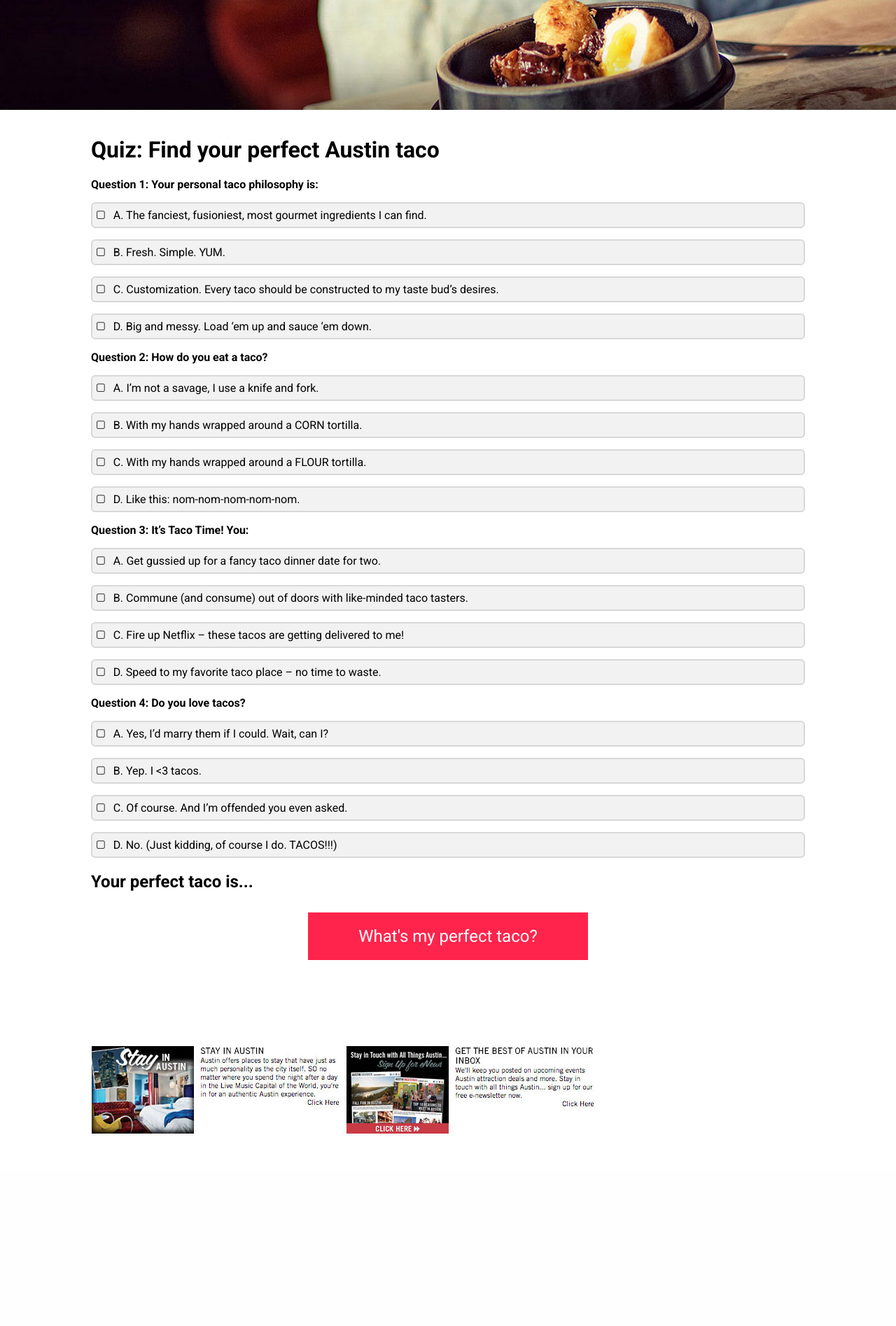
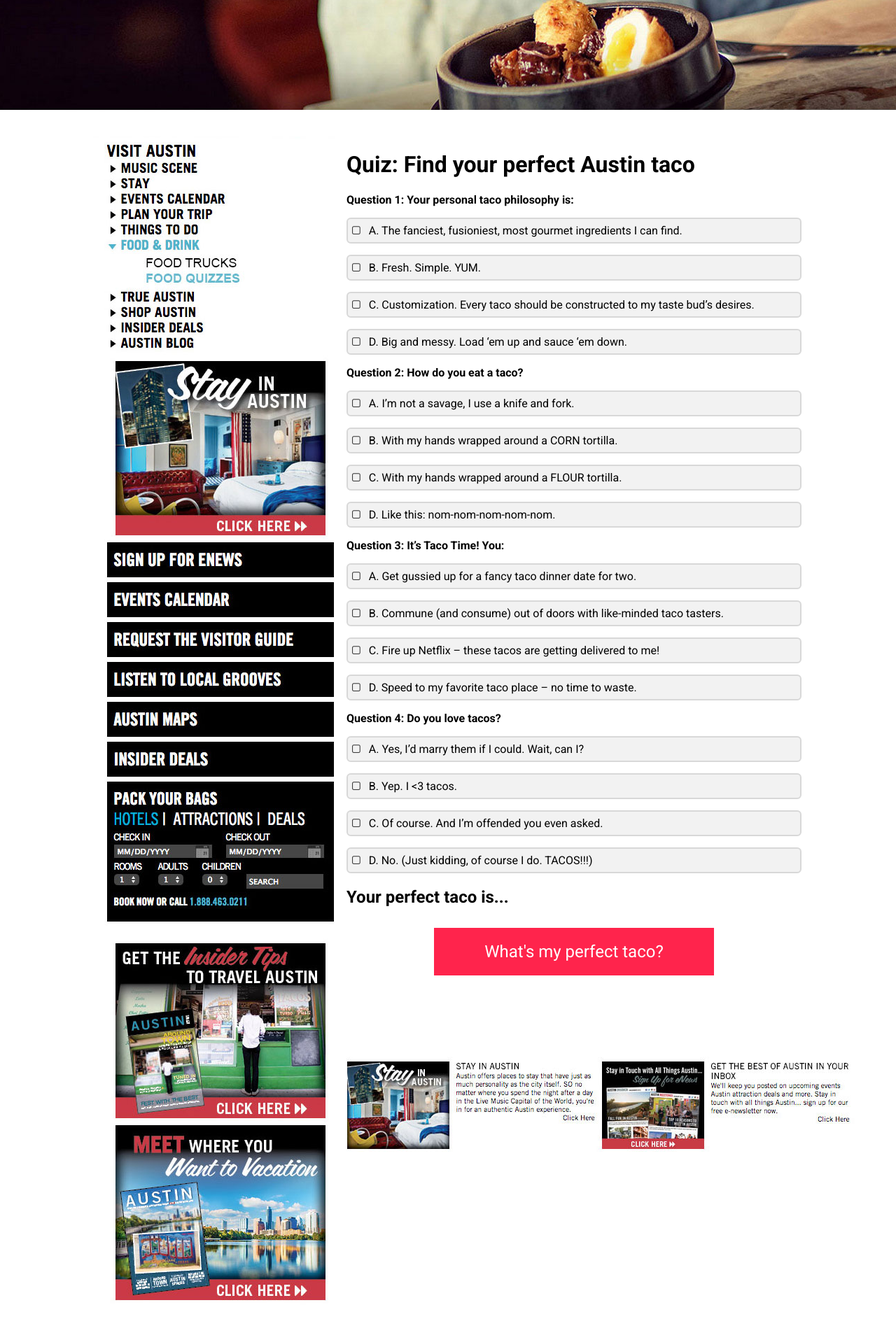
Before and after one commit to davidrhoden/acvb, a PHP site: page / in a window 1280 px wide. Shown: the part 270-2165 px from the top of the page at 70% size. Before the commit the page ends 1894 px from the top, so only its background shows below. Run offline with PHP 8.4, Linux system fonts and the light colour scheme; some libraries are stand-ins or nearby versions.

Commit message:
center things

```diff
--- a/index.php
+++ b/index.php
@@ -14,6 +14,8 @@
     </head>
     <body>
     <div id="wrapper">
+       <div class="sidebar"></div>
+    <div class="quiz">
         <h1>Quiz: Find your perfect Austin taco</h1>
 
 <p class="q">Question 1: Your personal taco philosophy is:</p>
@@ -46,6 +48,6 @@
 </div>
 <img src="img/footerads.jpg" alt="footer ads">
 </div>
-
+</div>
     </body>
 </html>
```
